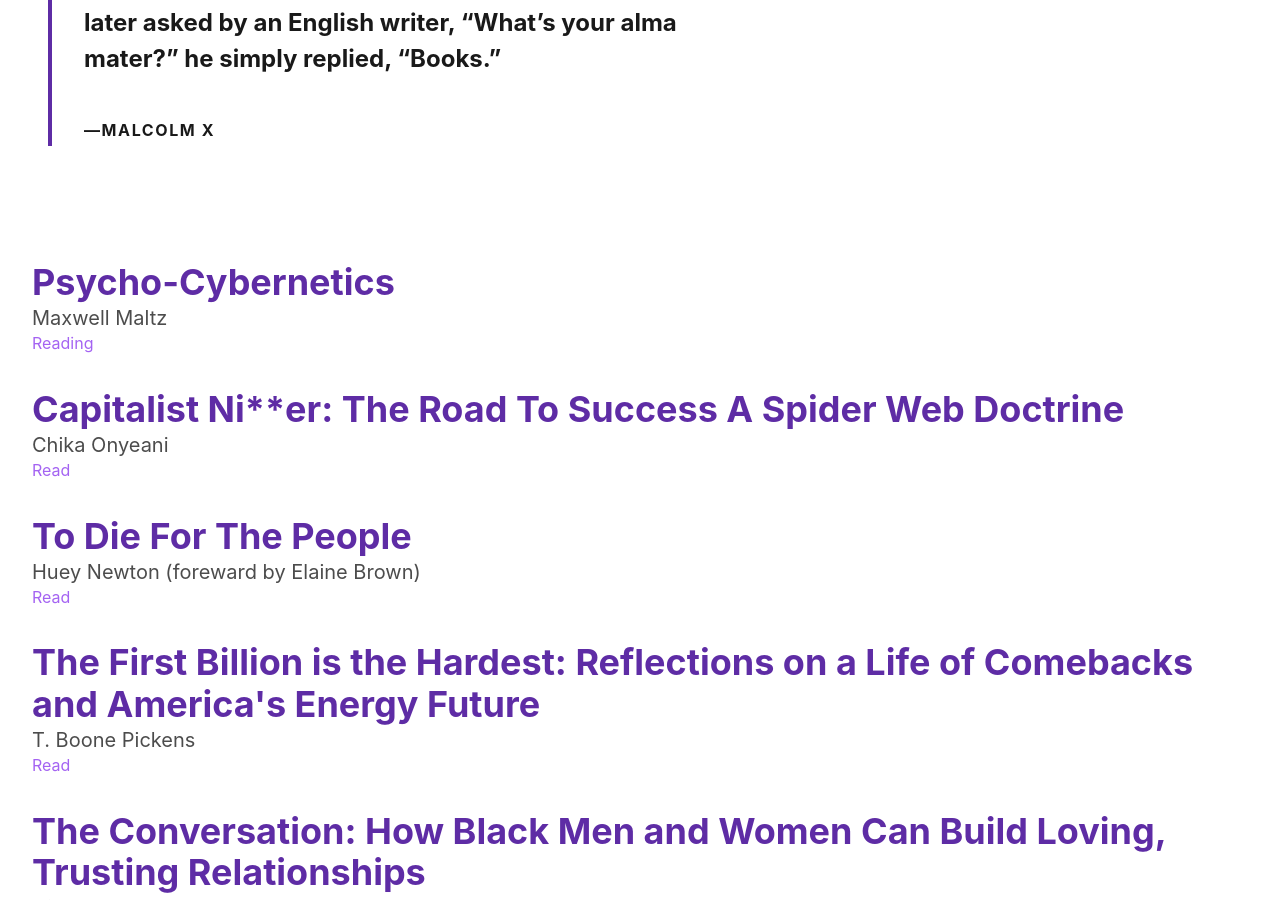
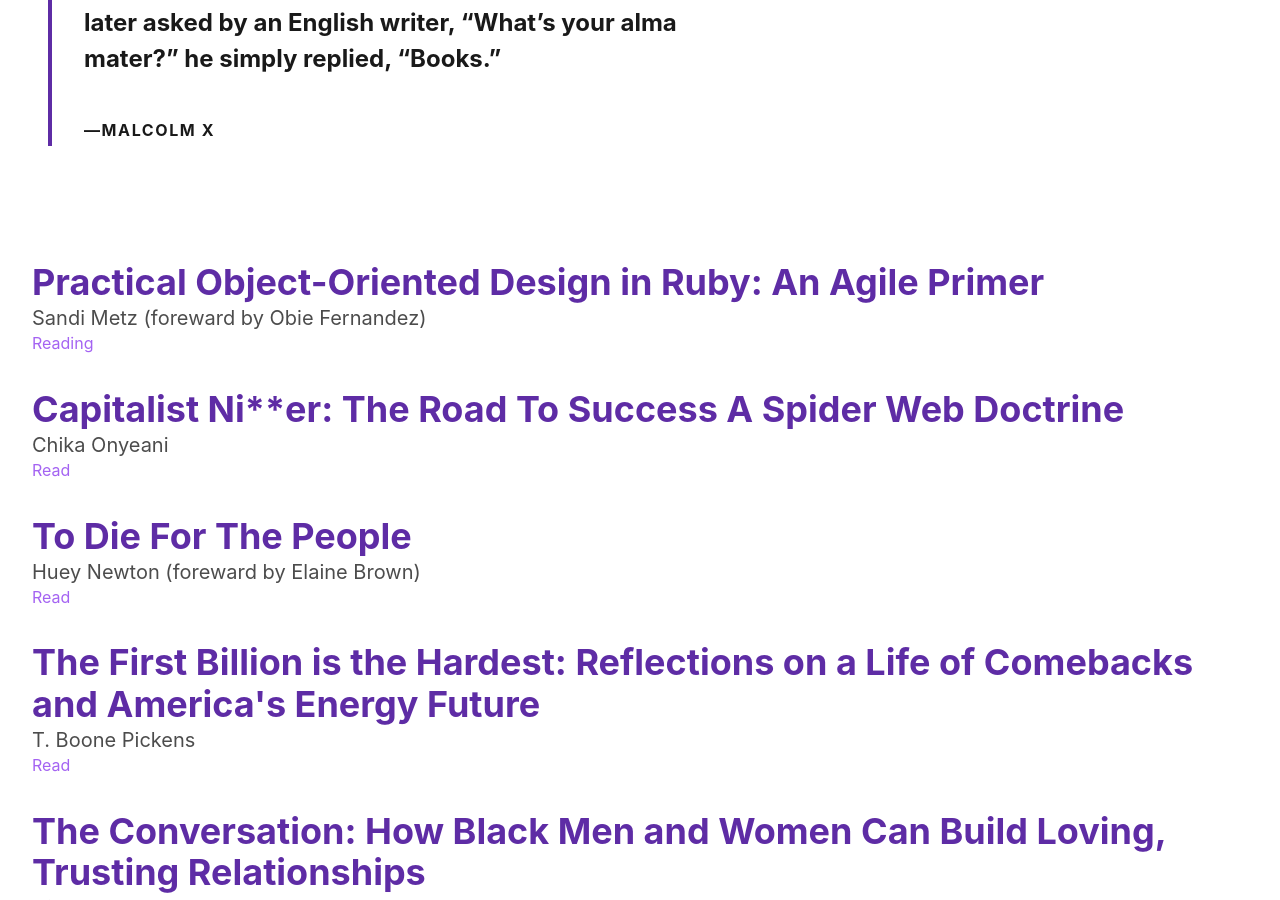
Before and after one commit to bennettchidoro/bc3209.github.io, a Jekyll site: the page built from _pages/books.html, in a window 1280 px wide and 900 px high, scrolled down 744 px. Built offline with Jekyll 4.4.1, drawn with Linux system fonts in a browser that asks for light colours; nearby versions of some CDN libraries.

Commit message:
add new book

```diff
--- a/_data/books.json
+++ b/_data/books.json
@@ -1,7 +1,7 @@
 [
   {
-    "title": "Psycho-Cybernetics",
-    "author":"Maxwell Maltz",
+    "title": "Practical Object-Oriented Design in Ruby: An Agile Primer",
+    "author":"Sandi Metz (foreward by Obie Fernandez)",
     "status": "Reading",
   },
   {
```
